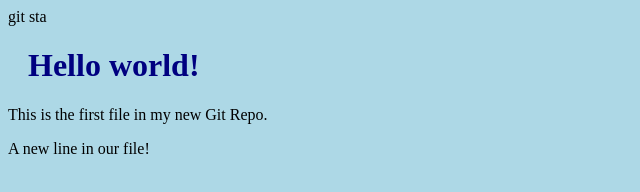
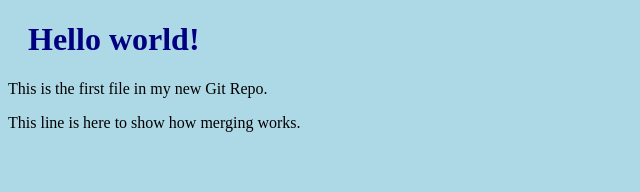
Before and after one commit to dvkdesign/hello-world, a plain HTML site: page index.html in a window 1280 px wide. Shown: the whole page, without its empty margins (0-640 px from the left). Drawn offline with Linux system fonts and the light colour scheme.

Commit message:
updated index.html with emergency fix

```diff
--- a/index.html
+++ b/index.html
@@ -2,13 +2,13 @@
 <html>
 <head>
 <title>Hello World!</title>
-<link rel="stylesheet" href="bluestyle.css">git sta
+<link rel="stylesheet" href="bluestyle.css">
 </head>
 <body>
 
 <h1>Hello world!</h1>
 <p>This is the first file in my new Git Repo.</p>
-<p>A new line in our file!</p>
+<p>This line is here to show how merging works.</p>
 
 </body>
 </html>
```
